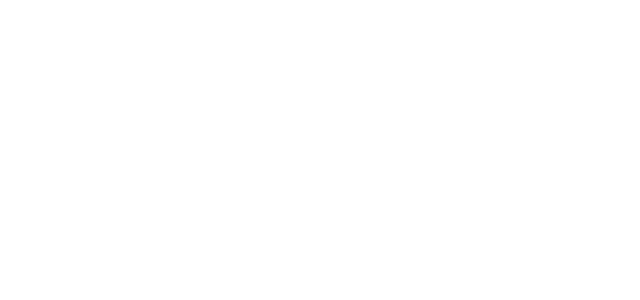
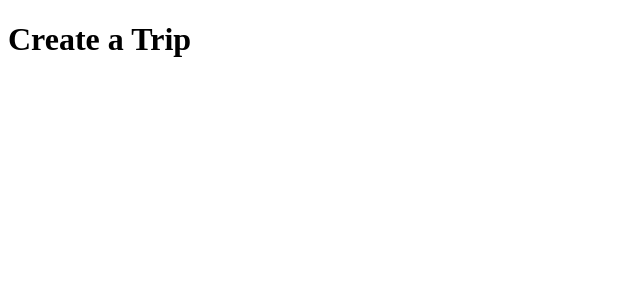
Before and after one commit to tabithahsia/Tripmates, a React app: page /createTrip in a window 1280 px wide. Shown: the top 300 px of the page, without its empty margins (0-640 px from the left). Built offline with nearby package versions, Linux system fonts and the light colour scheme.

Commit message:
Add CreateTrip component

```diff
--- a/client/src/components/App.jsx
+++ b/client/src/components/App.jsx
@@ -15,6 +15,7 @@ class App extends React.Component {
         <Header />
         <div id="frontpic">
             <img src="images/Front_page_pic.jpg"></img>
+            <Link to="/createTrip">Add a trip</Link>
         </div>
       </div>
     )
--- /dev/null
+++ b/client/src/components/CreateTrip.jsx
@@ -0,0 +1,21 @@
+import React from 'react';
+import ReactDOM from 'react-dom';
+import { Route, Link, BrowserRouter as Router } from 'react-router-dom';
+
+class CreateTrip extends React.Component {
+  constructor(props) {
+    super(props);
+  }
+
+  render() {
+    return (
+
+      <div>
+        <h1>Create a Trip</h1>
+      </div>
+
+    )
+  }
+}
+
+export default CreateTrip;
--- a/client/src/index.js
+++ b/client/src/index.js
@@ -6,6 +6,7 @@ import App from "./components/App";
 import Login from './components/Login';
 import Signup from './components/Signup';
 import Profile from './components/Profile';
+import CreateTrip from './components/CreateTrip';
 
 ReactDOM.render(
   <div>
@@ -15,6 +16,7 @@ ReactDOM.render(
             <Route path="/login" component={Login}/>
             <Route path="/signup" component={Signup}/>
             <Route path="/profile" component={Profile}/>
+            <Route path="/createTrip" component={CreateTrip}/>
         </div>
     </Router>
   </div>
--- a/webpack.config.js
+++ b/webpack.config.js
@@ -3,6 +3,7 @@ var SRC_DIR = path.join(__dirname, 'client/src');
 var DIST_DIR = path.join(__dirname, 'client/dist');
 
 module.exports = {
+  devtool: "source-map",
   entry: `${SRC_DIR}/index.js`,
   output: {
     filename: 'bundle.js',
```
Also changed, not shown: 2 other files (tests, documents, lock files or other folders).
